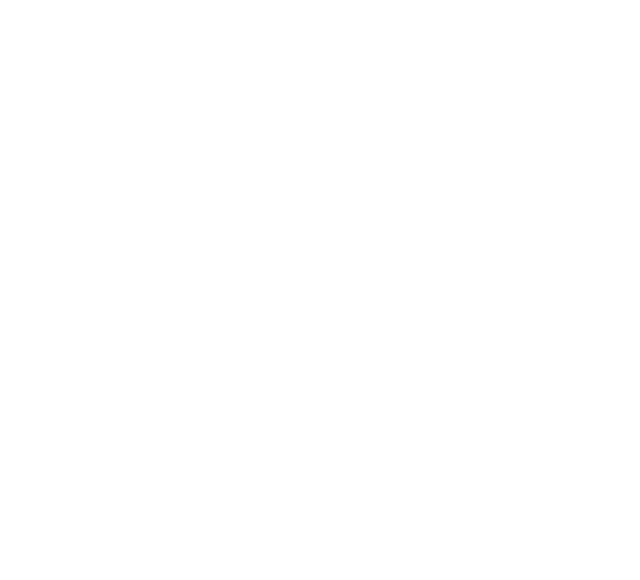
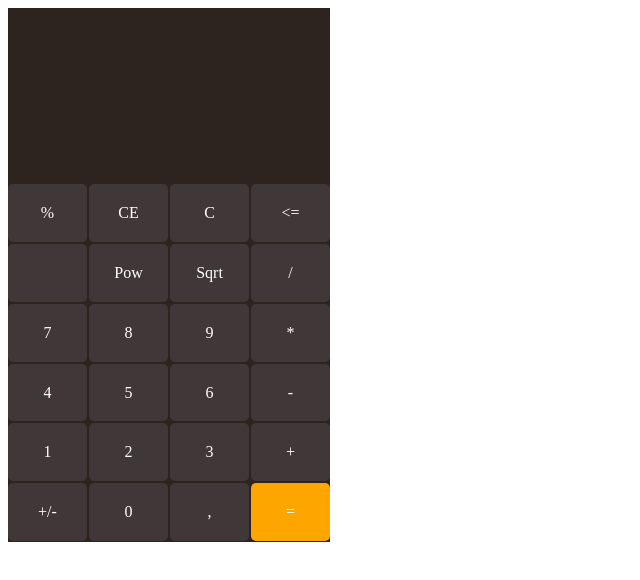
Before and after one commit to TomasMerino77/Calculator, a plain HTML site: page index.html in a window 1280 px wide. Shown: the whole page, without its empty margins (0-640 px from the left). Drawn offline with Linux system fonts and the light colour scheme.

Commit message:
First draft of the GUI

```diff
--- a/index.html
+++ b/index.html
@@ -8,6 +8,34 @@
     <script src="javascript.js" defer></script>
 </head>
 <body>
-
+    <div id="body">
+        <div id="screen"></div>
+        <div id="keyboard">
+            <div class="buttons">%</div>
+            <div class="buttons">CE</div>
+            <div class="buttons">C</div>
+            <div class="buttons"><=</div>
+            <div class="buttons"></div>
+            <div class="buttons">Pow</div>
+            <div class="buttons">Sqrt</div>
+            <div class="buttons">/</div>
+            <div class="buttons">7</div>
+            <div class="buttons">8</div>
+            <div class="buttons">9</div>
+            <div class="buttons">*</div>
+            <div class="buttons">4</div>
+            <div class="buttons">5</div>
+            <div class="buttons">6</div>
+            <div class="buttons">-</div>
+            <div class="buttons">1</div>
+            <div class="buttons">2</div>
+            <div class="buttons">3</div>
+            <div class="buttons">+</div>
+            <div class="buttons">+/-</div>
+            <div class="buttons">0</div>
+            <div class="buttons">,</div>
+            <div class="buttons equal">=</div>
+        </div>
+    </div>
 </body>
 </html>
--- a/styles.css
+++ b/styles.css
@@ -0,0 +1,49 @@
+*, *::before, *::after {
+  box-sizing: border-box;
+}
+
+#body {
+    background-color: rgb(45, 36, 31);
+    width: 322px;
+    height: 534px;
+}
+
+#screen {
+    /* background-color: gray; */
+    /* box-sizing: border-box; */
+    height: 33%;
+    padding: 10px;
+}
+
+#keyboard {
+    display: flex;
+    flex-wrap: wrap;
+    /* background-color: red; */
+    width: 100%;
+    height: 66%;
+    gap: 2px;
+}
+
+.buttons {
+    display: flex;
+    justify-content: center;
+    align-items: center;
+    color: white;
+    border-radius: 5px;
+    flex: 1 1 20%;
+    height: 16.4%;
+    background-color: rgb(64, 56, 56);
+}
+
+.buttons:hover {
+    /* background-color: rgb(58, 48, 48); */
+    background-color: rgb(58, 48, 48);
+}
+
+.equal {
+    background-color: rgb(255, 165, 0);
+}
+
+.equal:hover {
+    background-color: rgb(255, 148, 0);
+}
```
